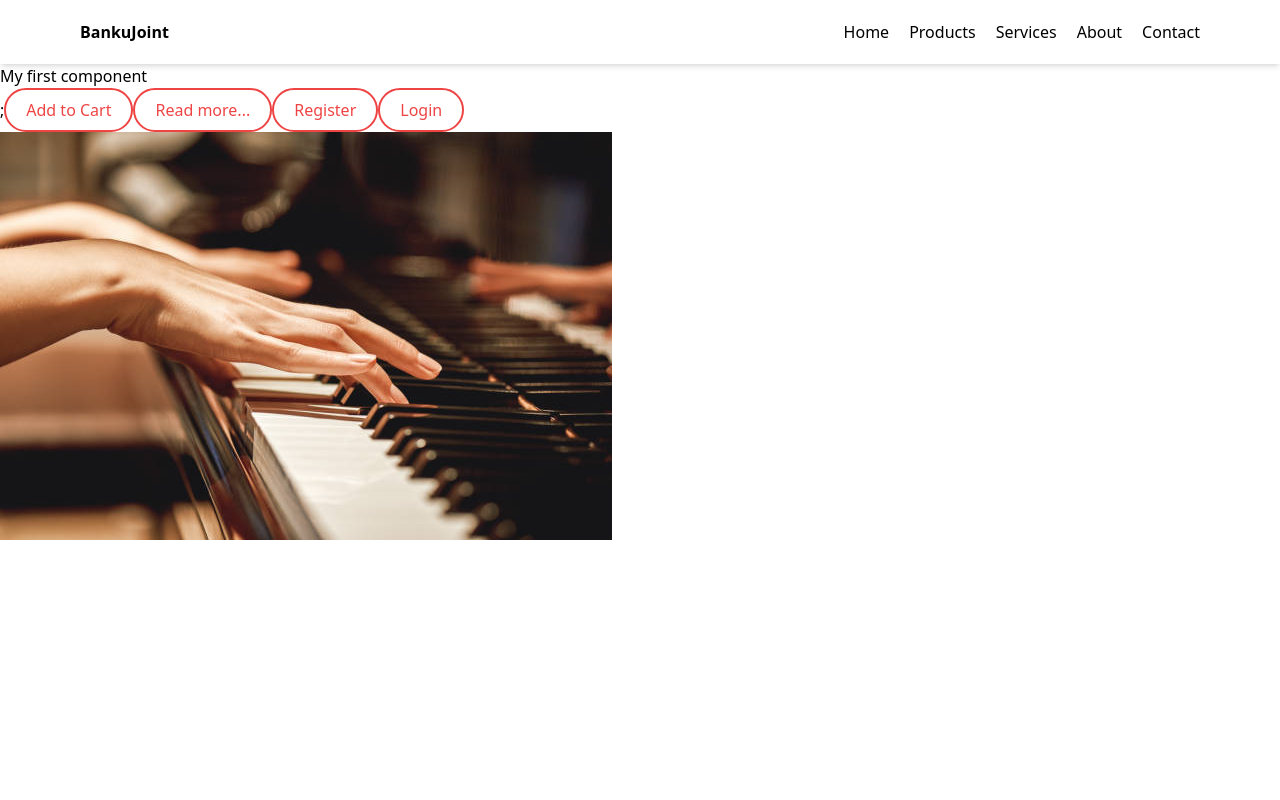
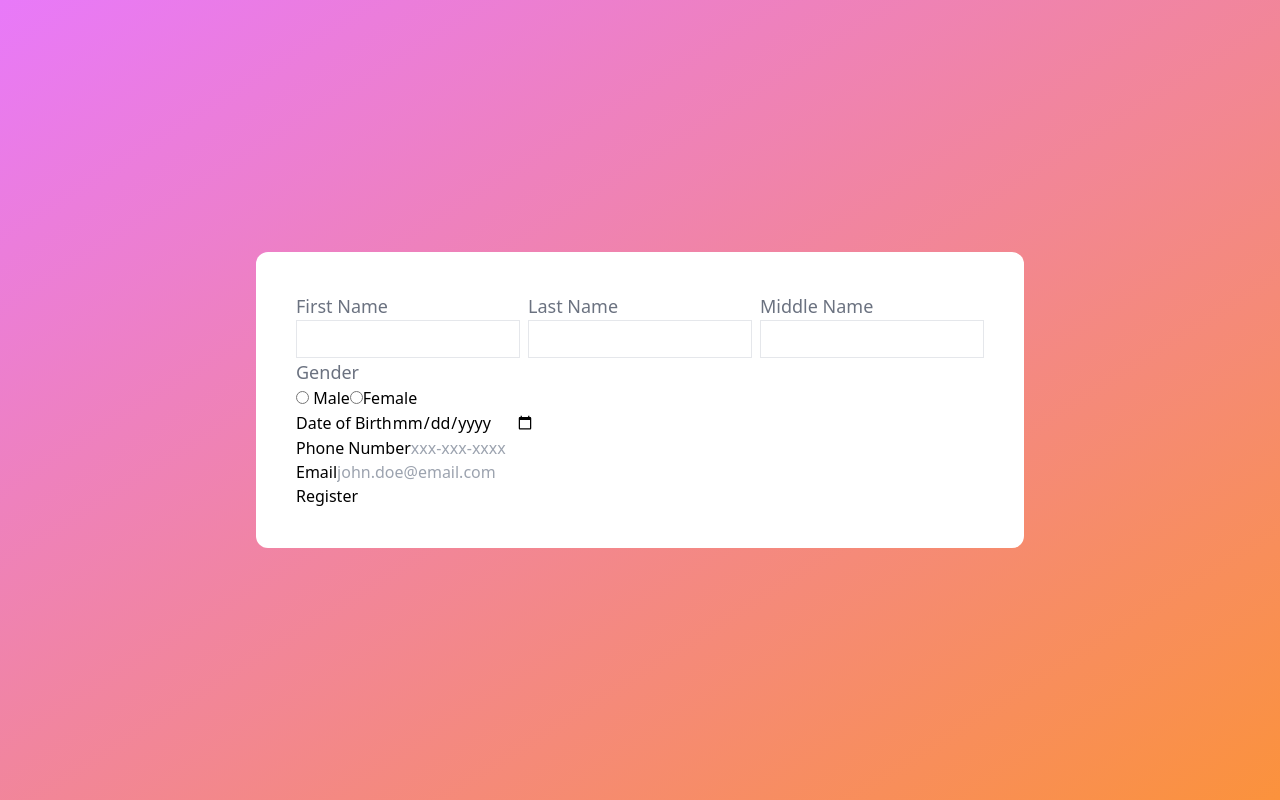
Before and after one commit to Erica2012/code-along, a React (Create React App) app: page /about in a window 1280 px wide. Built offline with nearby package versions, Linux system fonts and the light colour scheme.

Commit message:
controlled Form

```diff
--- a/package.json
+++ b/package.json
@@ -9,6 +9,7 @@
     "react": "^18.2.0",
     "react-dom": "^18.2.0",
     "react-scripts": "5.0.1",
+    "uuid": "^8.3.2",
     "web-vitals": "^2.1.0"
   },
   "scripts": {
--- a/src/App.js
+++ b/src/App.js
@@ -1,18 +1,21 @@
-import Header from "./components/Header";
-import Button from "./components/Button";
-import { Image } from "./components/Image";
-import Navbar from "./components/Navbar";
+// import Header from "./components/Header";
+// import Button from "./components/Button";
+// import { Image } from "./components/Image";
+// import Navbar from "./components/Navbar";
+import Form from "./components/Form";
 
 function App(){
 return (
     <div>
-        <Navbar />
+        {/* <Navbar />
         <Header />;
         <Button label="Add to Cart" />
         <Button label="Read more..." />
         <Button label="Register" />
         <Button label="Login" />
-        <Image />
+        <Image /> */
+        <Form />
+        }
     </div>
 )
 }
--- /dev/null
+++ b/src/components/Form.jsx
@@ -0,0 +1,128 @@
+import React, { useState } from 'react';
+
+function Form() {
+    const [data, setData] = useState({
+        firstName: "",
+        lastName: "",
+        middleName: "",
+        gender: "",
+        dateOfBirth: "",
+        phoneNumber: "",
+        email: "",
+    });
+    const handleChange = (e) => {
+        let name = e.target.name
+        let value = e.target.value
+
+        setData({ ...data, [name]: value });
+    }
+
+    console.log(data);
+
+    return (
+    <div className="h-screen bg-gradient-to-br from-fuchsia-400 to-orange-400 flex justify-center items-center">
+        <div className='max-w-3xl w-full bg-white p-10 rounded-xl'>
+    <form>
+       <div className='flex flex-col space-y-3 md:flex-row md:space-y-0 md:gap-x-2'>
+        <div>
+            <label htmlFor="firstName" className='form-label'>First Name</label>
+            <input
+             type="text"
+              name='firstName'
+               id='firstName'
+               className="form-input"
+                value={data.firstName}
+               onChange={handleChange } />
+        </div>
+        <div>
+          <label htmlFor="lastName" className='form-label'>Last Name</label>
+          <input
+           type="text"
+            name='lastName'
+            id='lastName'
+            className='form-input'
+            value={data.lastName}
+            onChange={handleChange}
+          />
+        </div>
+        <div>
+        <label htmlFor="middleName" className='form-label'>Middle Name</label>
+            <input
+             type="text"
+             name='middleName'
+              id='middleName'
+              className='form-input'
+            value={data.middleName}
+            onChange={handleChange}
+            />
+        </div>
+       </div>
+      <div>
+            <label htmlFor="gender" className='form-label'>
+                Gender
+            </label>
+            <label htmlFor="male">
+                <input
+                type="radio"
+                 name='gender'
+                  value="male"
+                  id='male'
+                  onChange={handleChange}
+                  /> {""}
+                  Male
+            </label>
+            <label htmlFor="female">
+                <input
+                 type="radio"
+                 name='gender'
+                 value="female"
+                  id='female'
+                  onChange={handleChange}
+                  />{""}
+                   Female
+            </label>
+        </div>
+        <div>
+            <label htmlFor="dateOfBirth">Date of Birth</label>
+            <input
+             type="date"
+             name="dateOfBirth"
+             value={data.dateOfBirth}
+            onChange={handleChange}
+
+             />
+        </div>
+        <div>
+            <label htmlFor="phone">Phone Number</label>
+            <input
+             type="number"
+             placeholder='xxx-xxx-xxxx'
+             name='phoneNumber'
+             value={data.phoneNumber}
+            onChange={handleChange}
+
+             />
+        </div>
+        <div>
+        <label htmlFor="email"> Email</label>
+            <input
+             type="email"
+              name='email'
+               id='email'
+               placeholder='john.doe@email.com'
+               onChange={handleChange}
+              />
+        </div>
+        <div>
+            <button type='submit'>Register</button>
+        </div>
+
+
+
+    </form>
+    </div>
+        </div>
+)
+}
+
+export default Form;
--- a/src/components/Navbar.jsx
+++ b/src/components/Navbar.jsx
@@ -17,4 +17,4 @@
 
   }
 
-  export default Navbar;
+  export default Navbar;=
--- a/src/index.css
+++ b/src/index.css
@@ -1,3 +1,13 @@
 @tailwind base;
 @tailwind components;
 @tailwind utilities;
+
+@layer components {
+    .form-label {
+        @apply block text-lg text-gray-500;
+    }
+
+    .form-input {
+        @apply border w-full outline-none py-1 px-2 text-lg text-gray-700;
+    }
+}
```
